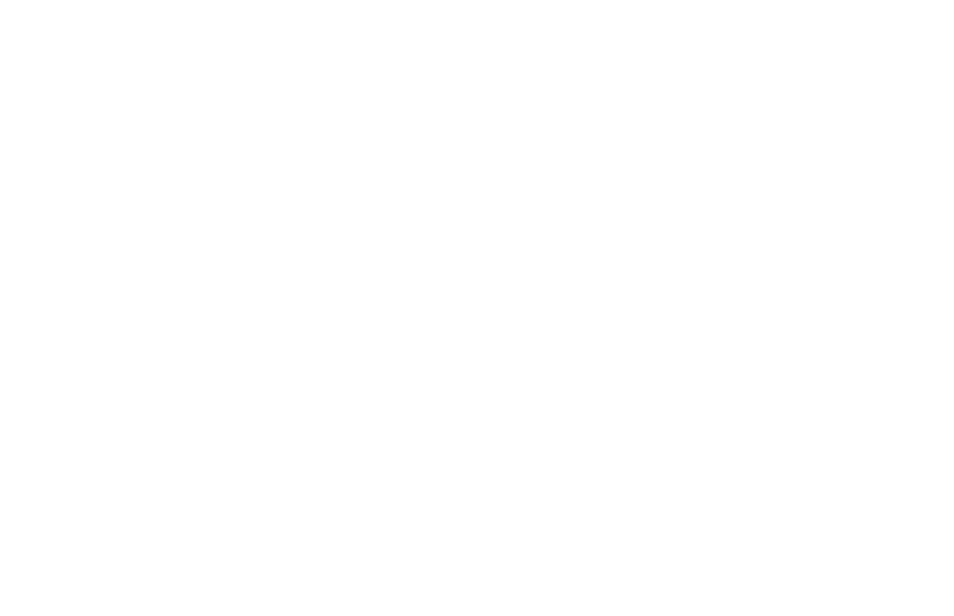
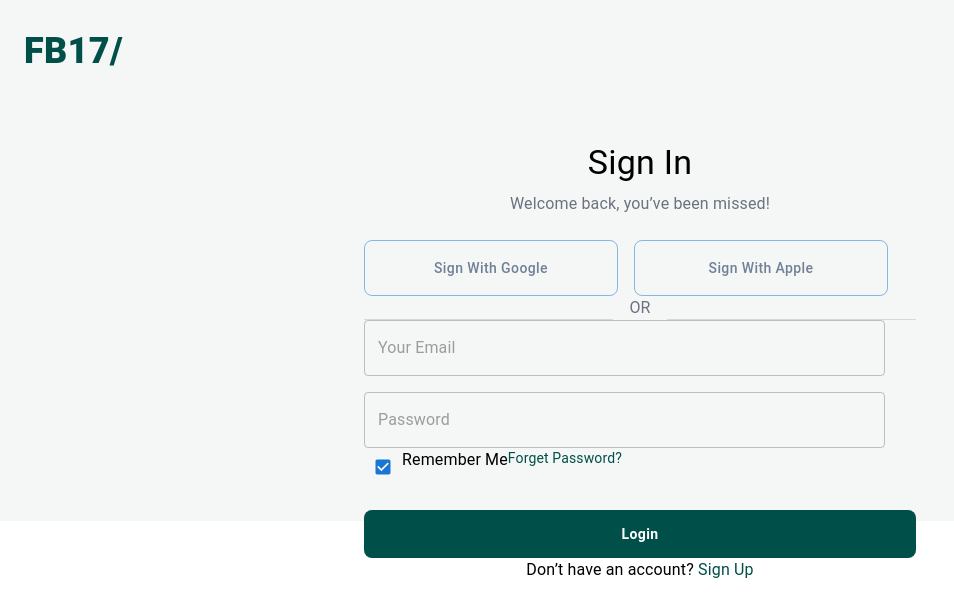
Before and after one commit to TurduevaA/test, a React (Vite) app: page / in a window 1280 px wide. Shown: the top 616 px of the page, without its empty margins (0-954 px from the left). Built offline with nearby package versions, Linux system fonts and the light colour scheme.

Commit message:
Added registration

```diff
--- a/src/App.jsx
+++ b/src/App.jsx
@@ -1,9 +1,11 @@
 import { styled } from "@mui/material";
 import React from "react";
+import Registr from "./components/Registr";
 
 const App = () => {
   return (
     <div>
+      <Registr />
     </div>
   );
 };
--- /dev/null
+++ b/src/components/Registr.jsx
@@ -0,0 +1,171 @@
+import React from "react";
+import {
+  Box,
+  Button,
+  Checkbox,
+  Container,
+  Divider,
+  Stack,
+  TextField,
+  Typography,
+} from "@mui/material";
+import { heIL } from "@mui/material/locale";
+
+const COLORS = {
+  darkGreen: "#004F49",
+  lightGray: "#F5F7F6",
+  border: "#E0E0E0",
+  textGray: "#6B7280",
+};
+
+const Registr = () => {
+  return (
+    <Box
+      sx={{
+        height: "521px",
+        width: "544",
+        backgroundColor: COLORS.lightGray,
+        display: "flex",
+        flexDirection: "column",
+      }}
+    >
+      <Box sx={{ p: 3 }}>
+        <Typography
+          sx={{
+            fontWeight: 800,
+            fontSize: "36px",
+            color: COLORS.darkGreen,
+          }}
+        >
+          FB17/
+        </Typography>
+      </Box>
+
+      <Container maxWidth="sm">
+        <Box
+          sx={{
+            mt: 5,
+            textAlign: "center",
+          }}
+        >
+          <Typography variant="h4" fontWeight={700}>
+            Sign In
+          </Typography>
+
+          <Typography
+            sx={{ color: COLORS.textGray, mt: 1, mb: 3 }}
+          >
+            Welcome back, you’ve been missed!
+          </Typography>
+
+          <Stack direction="row" spacing={2} mb={3}>
+            <Button
+              fullWidth
+              variant="outlined"
+              sx={{
+                textTransform: "none" ,
+                color: "#718096",
+                height: "56px",
+                width: "254px",
+                borderRadius: "8px",
+                borderColor: "##718096"
+              }}
+            >
+              Sign With Google
+            </Button>
+            <Button
+              fullWidth
+              variant="outlined"
+              sx={{
+                textTransform: "none",
+                color: "#718096",
+                height: "56px",
+                width: "254px",
+                borderRadius: "8px"
+            }}
+            >
+              Sign With Apple
+            </Button>
+          </Stack>
+
+          <Stack direction="row" alignItems="center" spacing={2} mb={3}>
+            <Divider sx={{ flex: 1 }} />
+            <Typography sx={{ color: COLORS.textGray }}>OR</Typography>
+            <Divider sx={{ flex: 1 }} />
+          </Stack>
+
+          <Stack spacing={2}>
+            <TextField sx={{
+                height: "56px",
+                width: "521px",
+                borderRadius: "12px"
+            }}
+              fullWidth
+              placeholder="Your Email"
+              variant="outlined"
+            />
+
+            <TextField sx={{
+                height: "56px",
+                width: "521px",
+                borderRadius: "12px"
+            }}
+              fullWidth
+              placeholder="Password"
+              type="password"
+            />
+          </Stack>
+
+          <Stack
+            direction="row"
+            justifyContent="space-between"
+            alignItems="center"
+            mt={2}
+          >
+            <Stack direction="row" alignItems="center">
+              <Checkbox defaultChecked size="small" />
+              <Typography fontSize="14px">Remember Me</Typography>
+            </Stack>
+
+            <Typography
+              sx={{
+                fontSize: "14px",
+                color: COLORS.darkGreen,
+                cursor: "pointer",
+              }}
+            >
+              Forget Password?
+            </Typography>
+          </Stack>
+
+          <Button
+            fullWidth
+            sx={{
+              mt: 3,
+              backgroundColor: COLORS.darkGreen,
+              color: "#fff",
+              padding: "12px",
+              borderRadius: "8px",
+              textTransform: "none",
+              fontWeight: 600,
+              "&:hover": {
+                backgroundColor: "#0c3f38",
+              },
+            }}
+          >
+            Login
+          </Button>
+
+          <Typography mt={3} color={COLORS.textGray}>
+            Don’t have an account?{" "}
+            <span style={{ color: COLORS.darkGreen, cursor: "pointer" }}>
+              Sign Up
+            </span>
+          </Typography>
+        </Box>
+      </Container>
+    </Box>
+  );
+};
+
+export default Registr;
```
